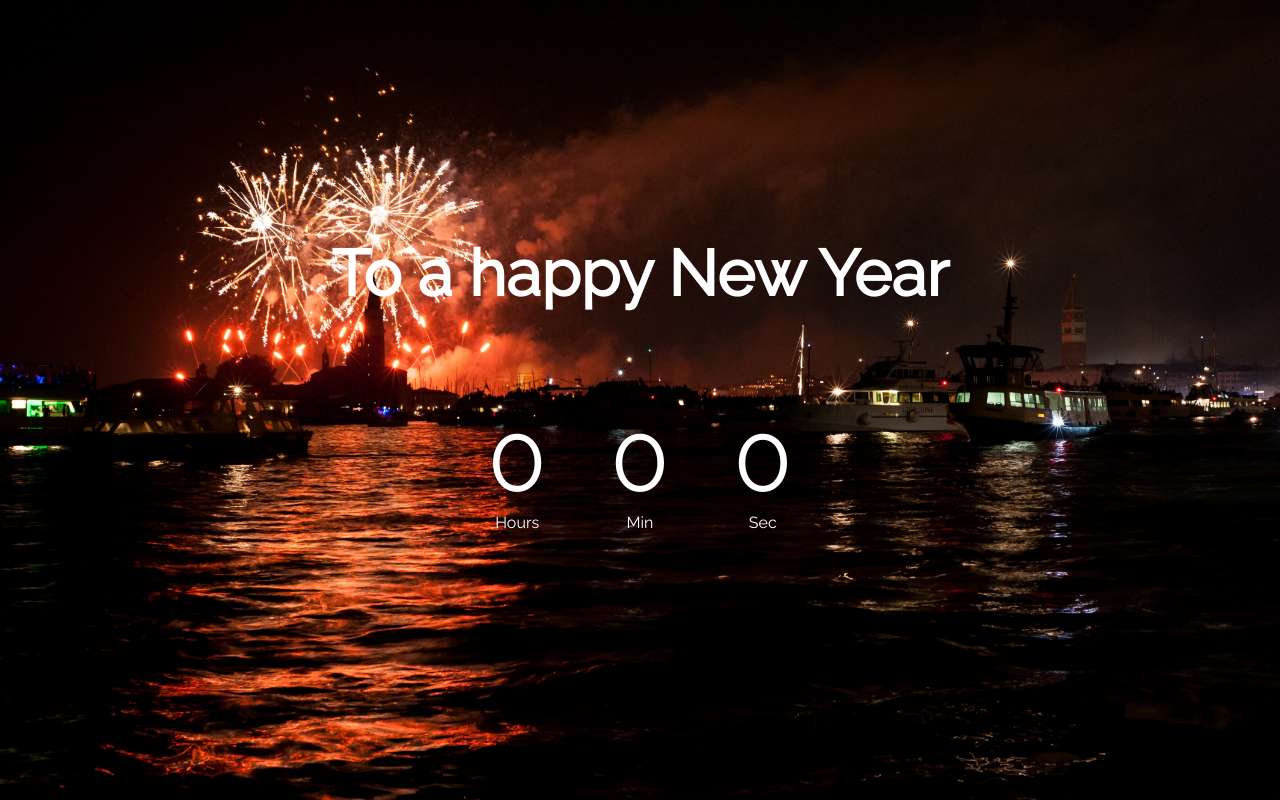
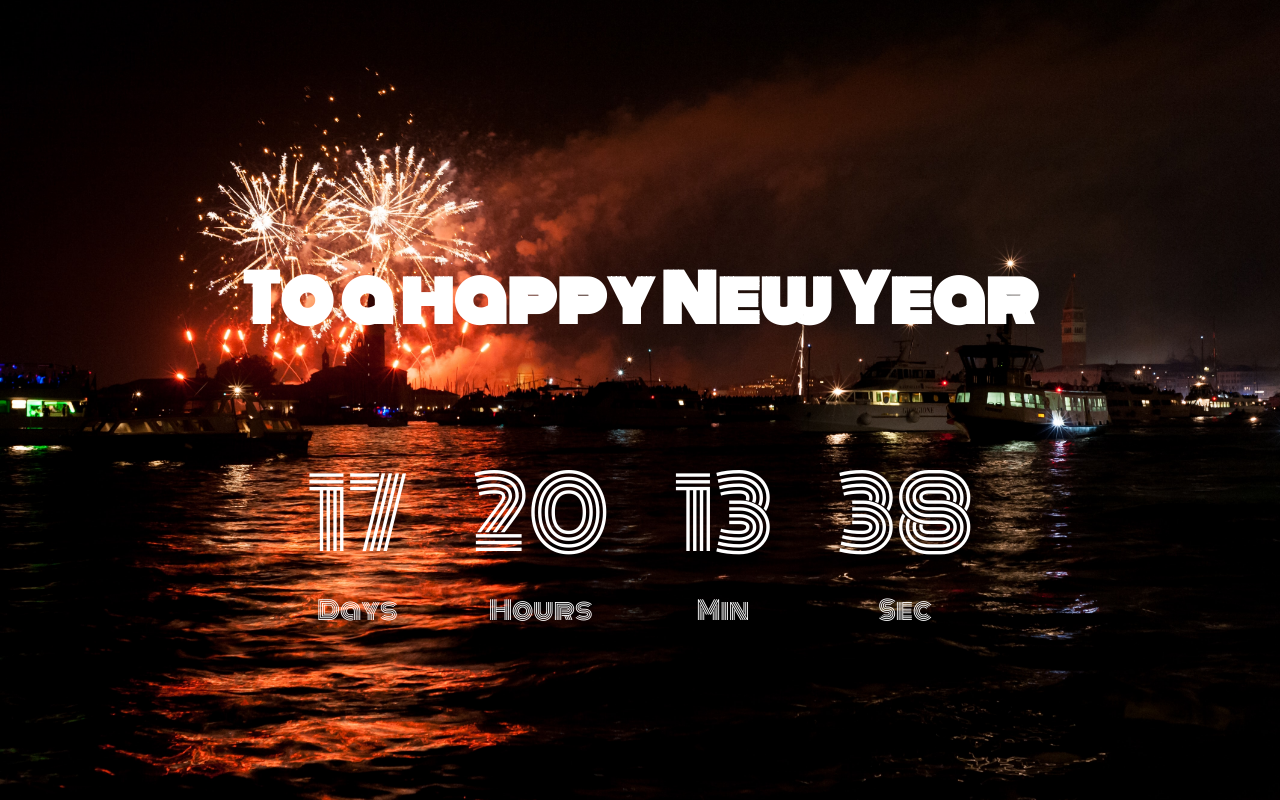
Before and after one commit to RafaRibasA/Simple-Web-Projects, a plain HTML site: page Countdown/index.html in a window 1280 px wide. Drawn offline with Linux system fonts and the light colour scheme.

Commit message:
finish of the js anda project countdown

```diff
--- a/Countdown/index.html
+++ b/Countdown/index.html
@@ -13,6 +13,13 @@
         <h1>To a happy New Year</h1>
 
         <div class="container">
+
+            <div class="container-number">
+
+                <p class="number" id="days">0</p>
+                <span>Days</span>
+
+            </div>
 
             <div class="container-number">
 
--- a/Countdown/script.js
+++ b/Countdown/script.js
@@ -0,0 +1,33 @@
+const daysEl = document.getElementById("days");
+const hoursEl = document.getElementById("hours");
+const minEl = document.getElementById("minutes");
+const secEl = document.getElementById("second");
+
+
+const newYears = "1 Jan 2021"
+
+function countdown () {
+
+    const newYearsDate = new Date(newYears);
+    const realDate = new Date();
+
+    //take all the seconds and divide for 1000 to reduce the number
+    const totalSec = (newYearsDate - realDate) / 1000;
+    //to get days, we just turn it to hours dividing for 3600 and then divide for the 1 day hour `24`
+    const days = Math.floor(totalSec / 3600 / 24);
+    //the rest of the days are the hours, so we use the %
+    const hours = Math.floor(totalSec / 3600) % 24;
+    const min = Math.floor(totalSec / 60) % 60;
+    const sec = Math.floor(totalSec) % 60;
+
+
+    daysEl.innerHTML = days;
+    hoursEl.innerHTML = hours;
+    minEl.innerHTML = min;
+    secEl.innerHTML = sec;
+
+}
+
+countdown();
+
+setInterval(countdown, 1000);
--- a/Countdown/style.css
+++ b/Countdown/style.css
@@ -1,3 +1,5 @@
+@import url(https://fonts.googleapis.com/css2?family=Monoton);
+
 @import url(https://fonts.googleapis.com/css2?family=Raleway);
 
 body {
@@ -10,20 +12,18 @@ body {
     justify-content: center;
     min-height: 100vh;
     margin: 0;
-    font-family: "Raleway";
+    font-family: "Monoton";
     color: white;
 }
 
 .container {
-
     display: flex;
-
 }
 
 h1 {
     font-weight: normal;
     font-size: 4rem;
-    margin-top: -2rem;
+    margin-top: 5rem;
     font-weight: bold;
 }
 
@@ -33,8 +33,10 @@ h1 {
 }
 
 .container-number {
-
     text-align: center;
     margin-top: 3rem;
+}
 
+span {
+    font-size: 1.6rem;
 }
```
